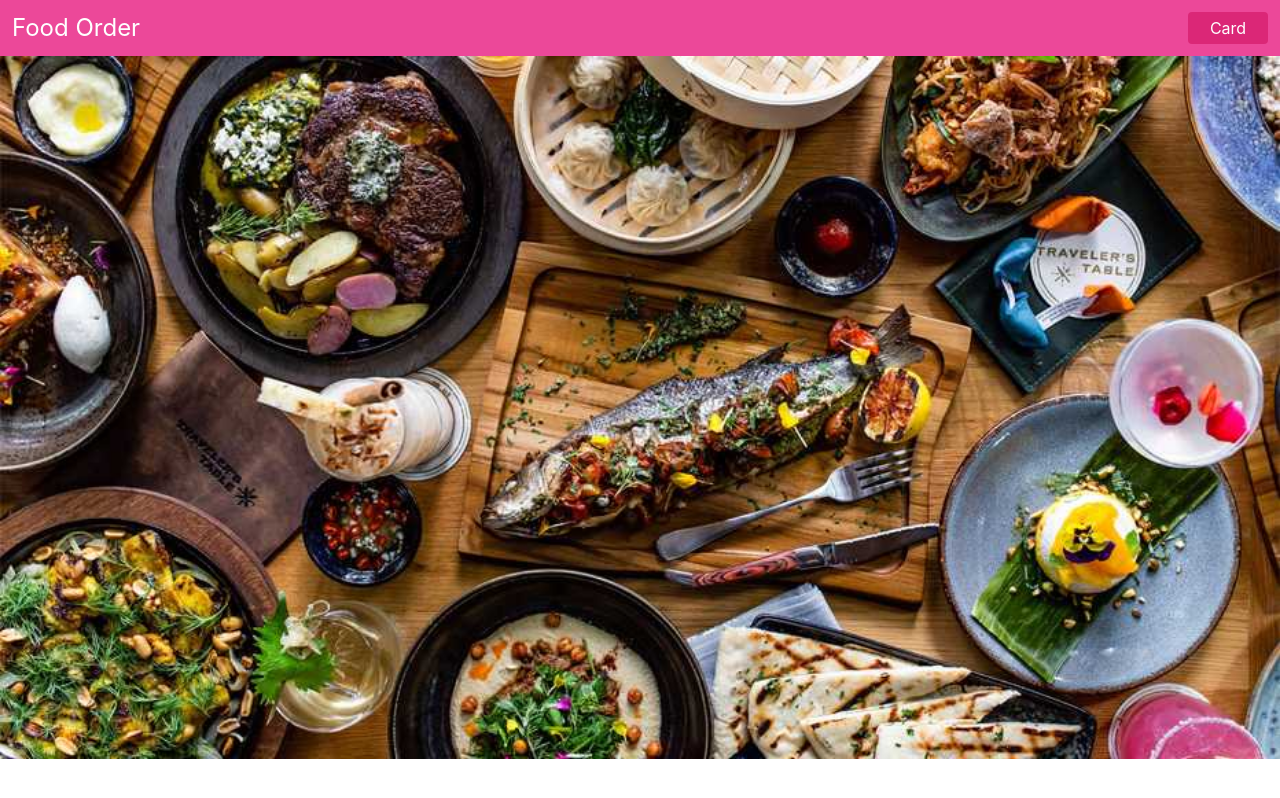
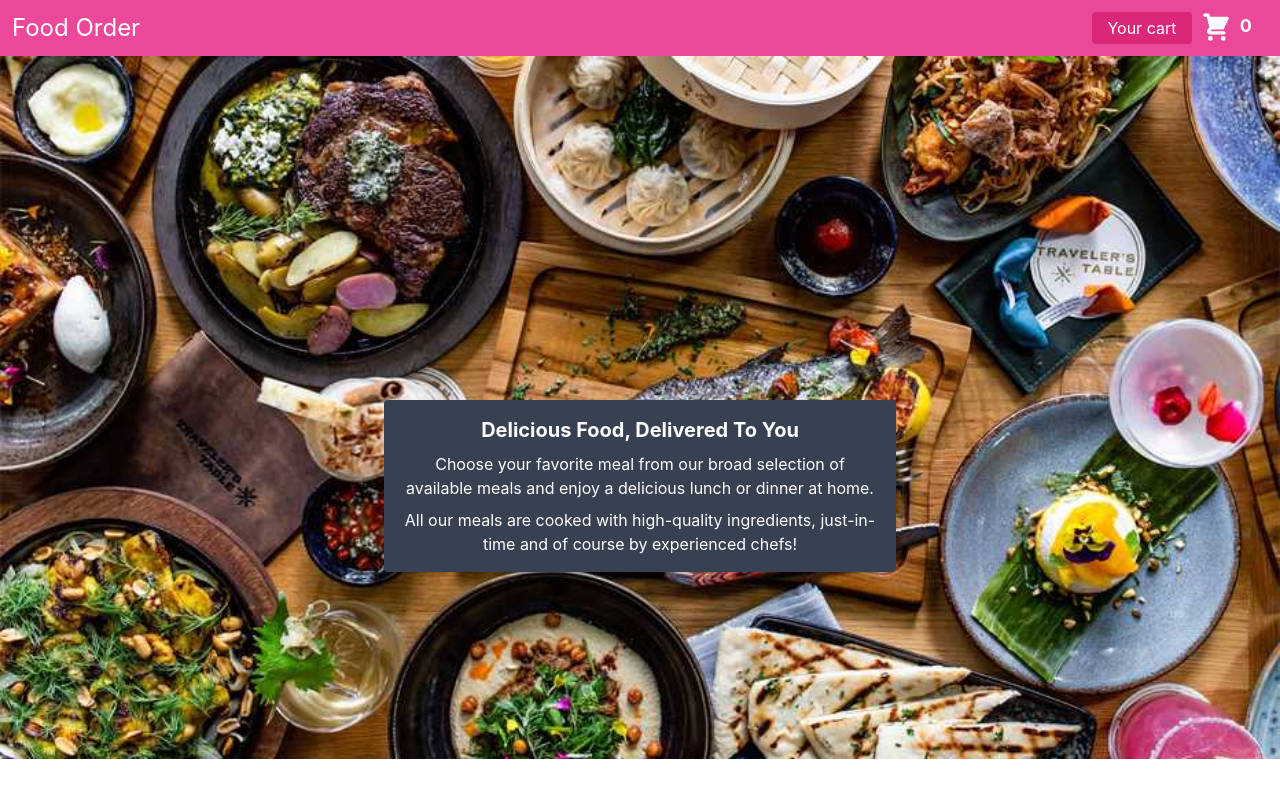
Before and after one commit to shayan-developer/orderfood, a React (Create React App) app: page / in a window 1280 px wide. Built offline with nearby package versions, Linux system fonts and the light colour scheme.

Commit message:
add meals

```diff
--- a/src/App.js
+++ b/src/App.js
@@ -1,9 +1,13 @@
 import Header from './components/Layout/Header';
+import Meals from './components/Meals/Meals';
 
 function App() {
   return (
     <>
      <Header/>
+     <main>
+       <Meals/>
+     </main>
     </>
   );
 }
--- a/src/components/Layout/Header.js
+++ b/src/components/Layout/Header.js
@@ -1,15 +1,26 @@
 import React from 'react'
 import foodimage from "../../assets/food.jpg"
 import Button from '../UI/Button'
+import CartIcon from "../UI/CartIcon"
 function Header() {
     return (
         <>
             <header className="w-full flex justify-between p-3 bg-pink-500 text-white">
                 <h1 className="text-2xl">Food Order</h1>
-                <Button>Card</Button>
+                <div className="flex w-44 items-center justify-between">
+                    <Button classes="flex-1 h-full">
+                        Your cart
+                    </Button>
+                    <div className="flex mx-2">
+                        <span className="w-8 ">
+                        <CartIcon />
+                        </span>
+                        <span className="mx-2 text-lg font-bold">0</span>
+                    </div>
+                </div>
             </header>
-            <div>
-                <img src={foodimage} alt="food" className="w-full h-auto" />
+            <div className=" shape w-full overflow-hidden">
+                <img src={foodimage} alt="food" className="w-full" />
             </div>
 
         </>
--- /dev/null
+++ b/src/components/Meals/AvailableMeals.js
@@ -0,0 +1,36 @@
+import React from 'react'
+const data = [
+    {
+        id: 'm1',
+        name: 'Sushi',
+        description: 'Finest fish and veggies',
+        price: 22.99,
+    },
+    {
+        id: 'm2',
+        name: 'Schnitzel',
+        description: 'A german specialty!',
+        price: 16.5,
+    },
+    {
+        id: 'm3',
+        name: 'Barbecue Burger',
+        description: 'American, raw, meaty',
+        price: 12.99,
+    },
+    {
+        id: 'm4',
+        name: 'Green Bowl',
+        description: 'Healthy...and green...',
+        price: 18.99,
+    },
+]
+function AvailableMeals() {
+    return (
+        <div>
+
+        </div>
+    )
+}
+
+export default AvailableMeals
--- /dev/null
+++ b/src/components/Meals/Meals.js
@@ -0,0 +1,14 @@
+import React from 'react'
+import AvailableMeals from './AvailableMeals'
+import SubMeals from './SubMeals'
+
+function Meals() {
+    return (
+        <>
+            <SubMeals/>
+            <AvailableMeals/>
+        </>
+    )
+}
+
+export default Meals
--- /dev/null
+++ b/src/components/Meals/SubMeals.js
@@ -0,0 +1,21 @@
+import React from 'react'
+
+function SubMeals() {
+    return (
+        <section className="w-full text-center absolute  top-2/4 flex justify-center">
+            <div className="bg-gray-700 max-w-lg p-4  rounded text-white  text-center ">
+                <h1 className="font-bold text-xl ">Delicious Food, Delivered To You</h1>
+                <p className="my-2">
+                    Choose your favorite meal from our broad selection of available meals
+                    and enjoy a delicious lunch or dinner at home.
+                </p>
+                <p>
+                    All our meals are cooked with high-quality ingredients, just-in-time and
+                    of course by experienced chefs!
+                </p>
+            </div>
+        </section>
+    )
+}
+
+export default SubMeals
--- a/src/components/UI/Button.js
+++ b/src/components/UI/Button.js
@@ -1,8 +1,8 @@
 import React from 'react'
 
-function Button({children ,type,onClick }) {
+function Button({children ,type,onClick,classes }) {
     return (
-        <button type={type} onClick={onClick} className="bg-pink-600 rounded w-20 focus:ring-4 ring-pink-800 duration-300 hover:cursor-pointer hover:bg-pink-700">
+        <button type={type} onClick={onClick} className={`bg-pink-600 rounded w-20 focus:ring-4 ring-pink-800 duration-300 hover:cursor-pointer hover:bg-pink-700 ${classes}`}>
             {children}
         </button>
     )
--- /dev/null
+++ b/src/components/UI/CartIcon.js
@@ -0,0 +1,13 @@
+const CartIcon = () => {
+    return (
+      <svg
+        xmlns='http://www.w3.org/2000/svg'
+        viewBox='0 0 20 20'
+        fill='currentColor'
+      >
+        <path d='M3 1a1 1 0 000 2h1.22l.305 1.222a.997.997 0 00.01.042l1.358 5.43-.893.892C3.74 11.846 4.632 14 6.414 14H15a1 1 0 000-2H6.414l1-1H14a1 1 0 00.894-.553l3-6A1 1 0 0017 3H6.28l-.31-1.243A1 1 0 005 1H3zM16 16.5a1.5 1.5 0 11-3 0 1.5 1.5 0 013 0zM6.5 18a1.5 1.5 0 100-3 1.5 1.5 0 000 3z' />
+      </svg>
+    );
+  };
+
+  export default CartIcon;
```
